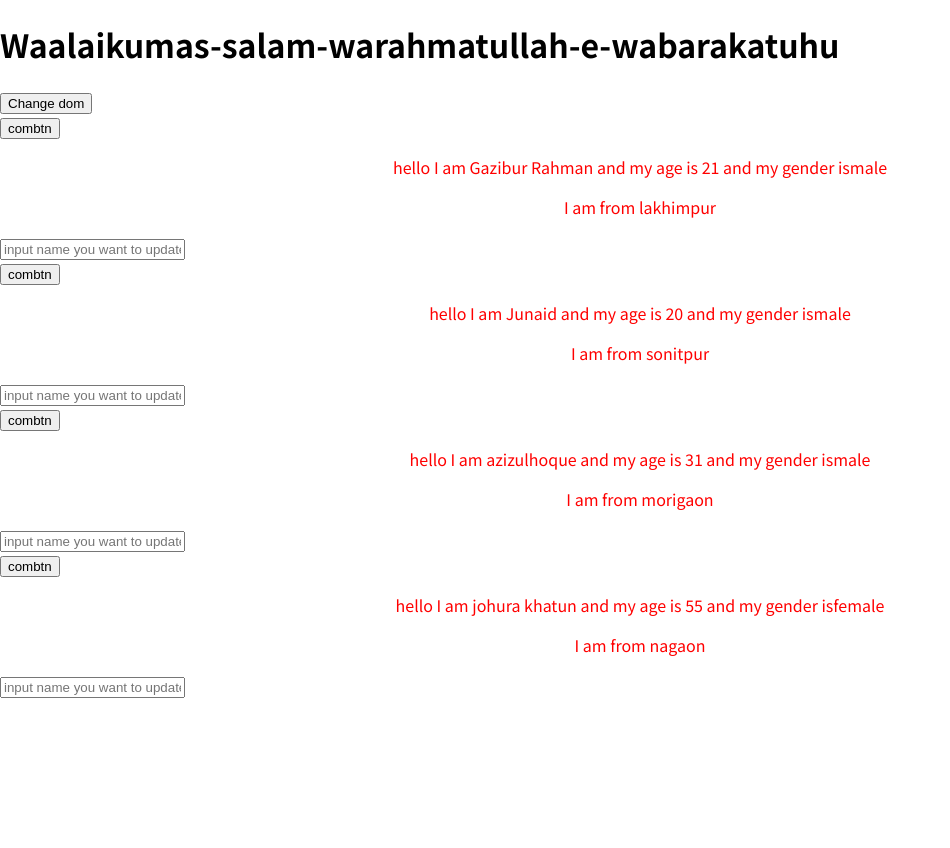
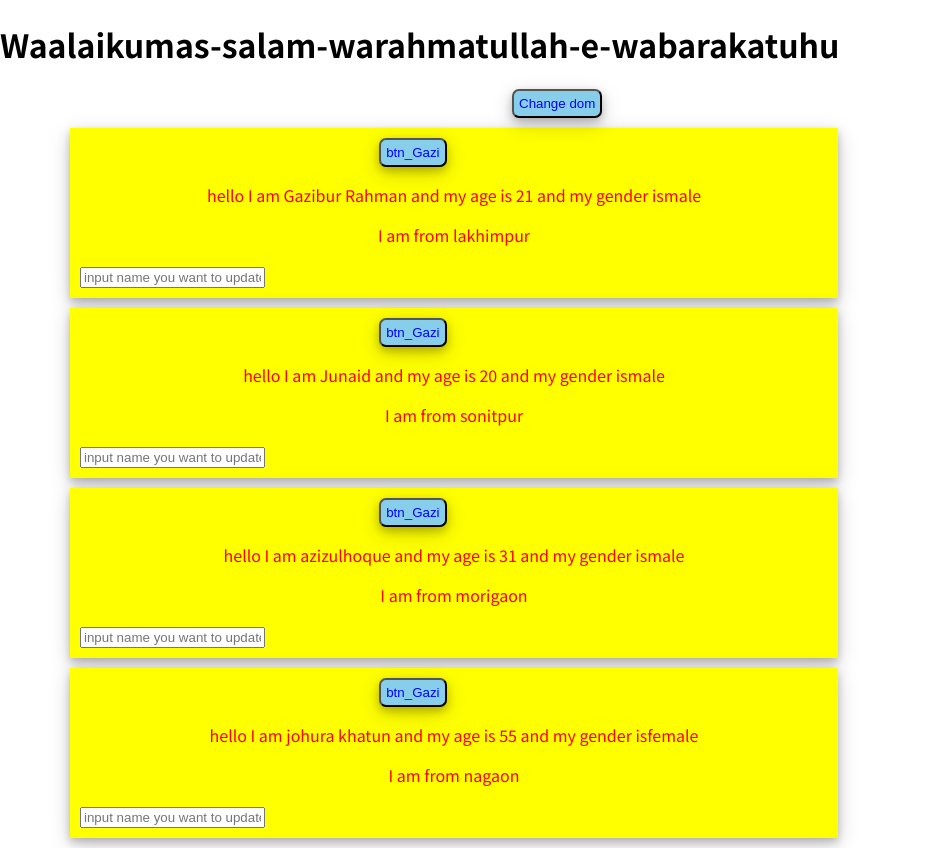
Before and after one commit to gaziburr/AllAboutReact, a React (Create React App) app: page / in a window 1280 px wide. Shown: the whole page, without its empty margins (0-950 px from the left). Before the commit the page ends 800 px from the top, so only its background shows below. Built offline with nearby package versions, Linux system fonts and the light colour scheme.

Commit message:
stylesheet and inline styles added to components

```diff
--- a/src/App.js
+++ b/src/App.js
@@ -51,6 +51,7 @@ class App extends Component {
           gender: 'male',
           place: 'morigaon',
         },
+
         {
           name: 'johura khatun',
           age: 55,
@@ -90,20 +91,27 @@ class App extends Component {
       ],
     });
   };
-//Common way:--
-  // click={this.switchdataHandler.bind(this,'Junaid')}
-  // and alternative way:--
-  // click={()=>this.switchdataHandler("Gazibur Rahman")}
   render() {
+    const style = {
+      padding: '5px',
+      borderRadius: '7px',
+      color: 'blue',
+      boxShadow:
+        '0 4px 8px 0 rgba(0, 0, 0, 0.2), 0 6px 20px 0 rgba(0, 0, 0, 0.19)',
+      marginLeft: '40% ',
+      backgroundColor: 'skyblue',
+    };
     return (
       <div className="App">
         <h1>Waalaikumas-salam-warahmatullah-e-wabarakatuhu</h1>
         <button
+          style={style}
           className="btn"
           onClick={() => this.switchdataHandler('Max!!!')}>
           Change dom
         </button>
         <Person
+          style={style}
           name={this.state.persons[0].name}
           gender={this.state.persons[0].gender}
           click={() => this.switchdataHandler('Gazibur Rahman')}
@@ -112,6 +120,7 @@ class App extends Component {
           I am from {this.state.persons[0].place}
         </Person>
         <Person
+          style={style}
           name={this.state.persons[1].name}
           click={this.switchdataHandler.bind(this, 'Junaid')}
           gender={this.state.persons[1].gender}
@@ -121,12 +130,14 @@ class App extends Component {
         <Person
           name={this.state.persons[2].name}
           click={() => this.switchdataHandler('Maaa!!')}
+          style={style}
           gender={this.state.persons[2].gender}
           age={this.state.persons[2].age}>
           I am from {this.state.persons[2].place}
         </Person>
         <Person
           name={this.state.persons[3].name}
+          style={style}
           gender={this.state.persons[3].gender}
           age={this.state.persons[3].age}>
           I am from {this.state.persons[3].place}
--- /dev/null
+++ b/src/Person.css
@@ -0,0 +1,8 @@
+.Person{
+ width:60%;
+ padding:10px;
+ margin:10px 70px;
+ textAlign:center;
+ background-color:yellow;
+box-shadow: 0 4px 8px 0 rgba(0, 0, 0, 0.2), 0 6px 20px 0 rgba(0, 0, 0, 0.19);
+}
--- a/src/person.js
+++ b/src/person.js
@@ -1,9 +1,10 @@
 import React from 'react';
+import './Person.css';
 const person = props => {
   return (
-    <div>
-      <button className="btn" onClick={props.click}>
-        combtn
+    <div className="Person">
+      <button className="btn" style={props.style} onClick={props.click}>
+        btn_Gazi
       </button>
       <p>
         hello I am {props.name} and my age is {props.age} and my gender is
```
Also changed, not shown: 2 other files (tests, documents, lock files or other folders).
